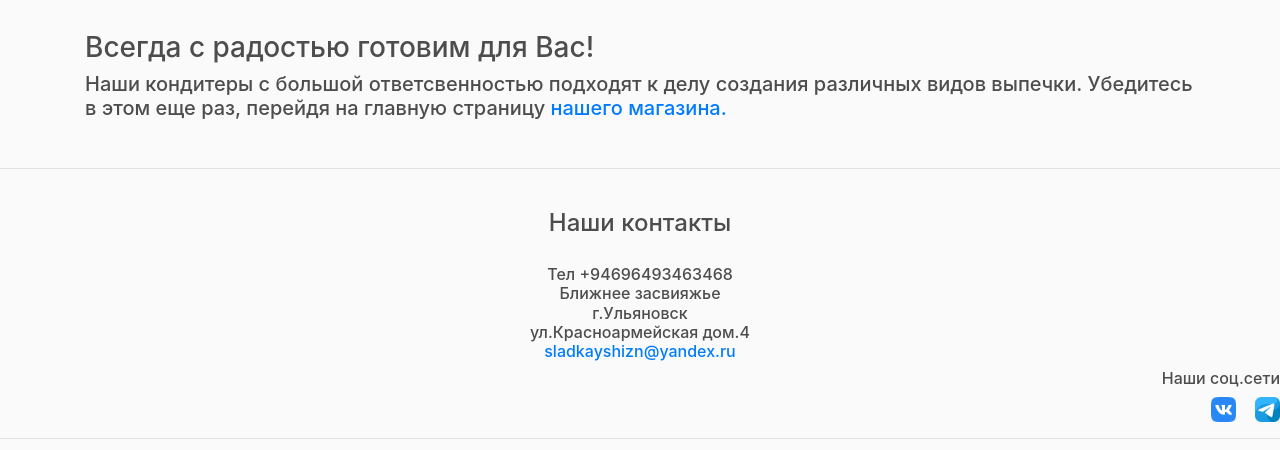
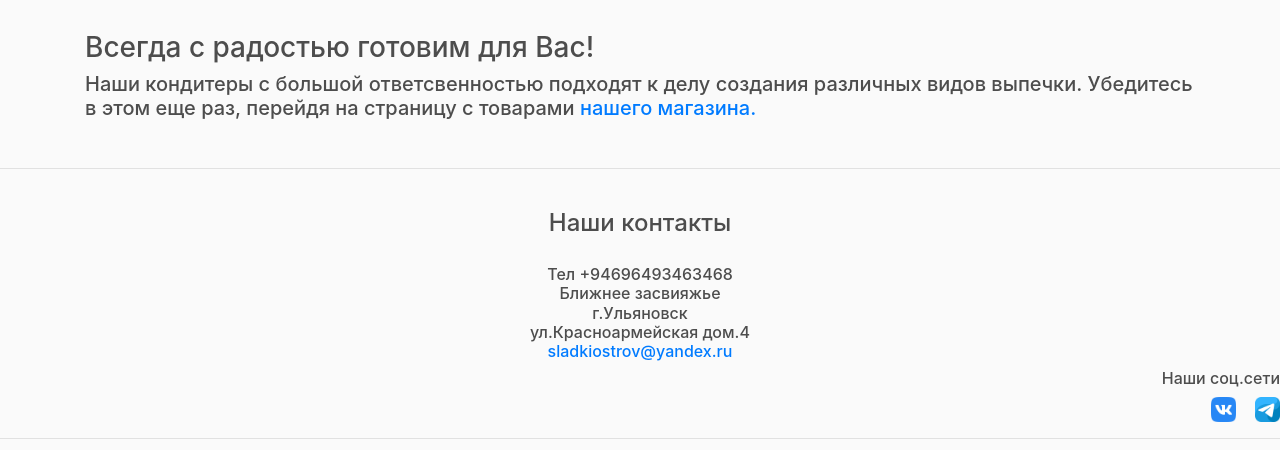
Before and after one commit to BelozerSavely/mysite, a Django app: page /about/ in a window 1280 px wide. Shown: the part 778-1228 px from the top of the page. Run offline with Django 5.2, Linux system fonts and the light colour scheme; some libraries are stand-ins or nearby versions.

Commit message:
Описание

```diff
--- a/mysite/store/templates/store/about.html
+++ b/mysite/store/templates/store/about.html
@@ -22,7 +22,7 @@
 <br>
 <h3>Всегда с радостью готовим для Вас!</h3>
 <h5>Наши кондитеры с большой ответсвенностью подходят к делу создания различных видов выпечки.
-  Убедитесь в этом еще раз, перейдя на главную страницу <a href="{% url 'store' %}">нашего магазина.</a>
+  Убедитесь в этом еще раз, перейдя на страницу c товарами <a href="{% url 'store' %}">нашего магазина.</a>
 
 </h5>
 <br>
--- a/mysite/store/templates/store/main.html
+++ b/mysite/store/templates/store/main.html
@@ -142,7 +142,7 @@
             <br>
             ул.Красноармейская дом.4
             <br>
-            <a href="#">sladkayshizn@yandex.ru</a>
+            <a href="#">sladkiostrov@yandex.ru</a>
         </h6>
 
 <!--        <a href="{% url 'store' %}"><img class="row-image" src="{% static 'images/fre.png' %}"></a>-->
```
Also changed, not shown: mysite/db.sqlite3.
